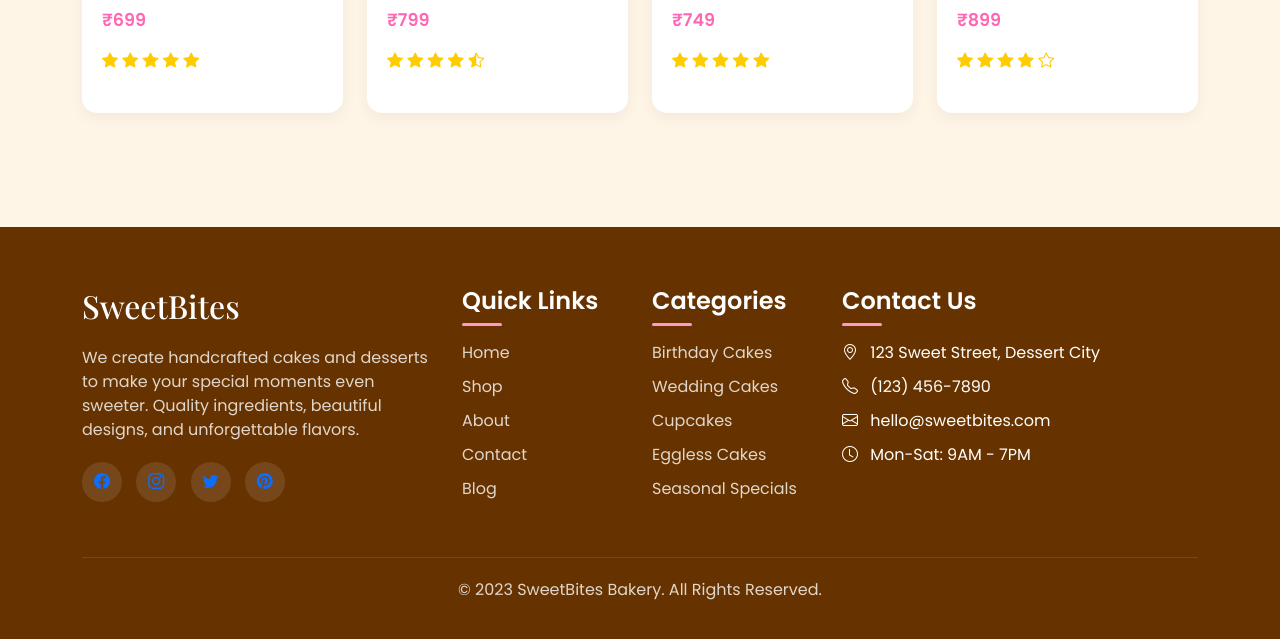
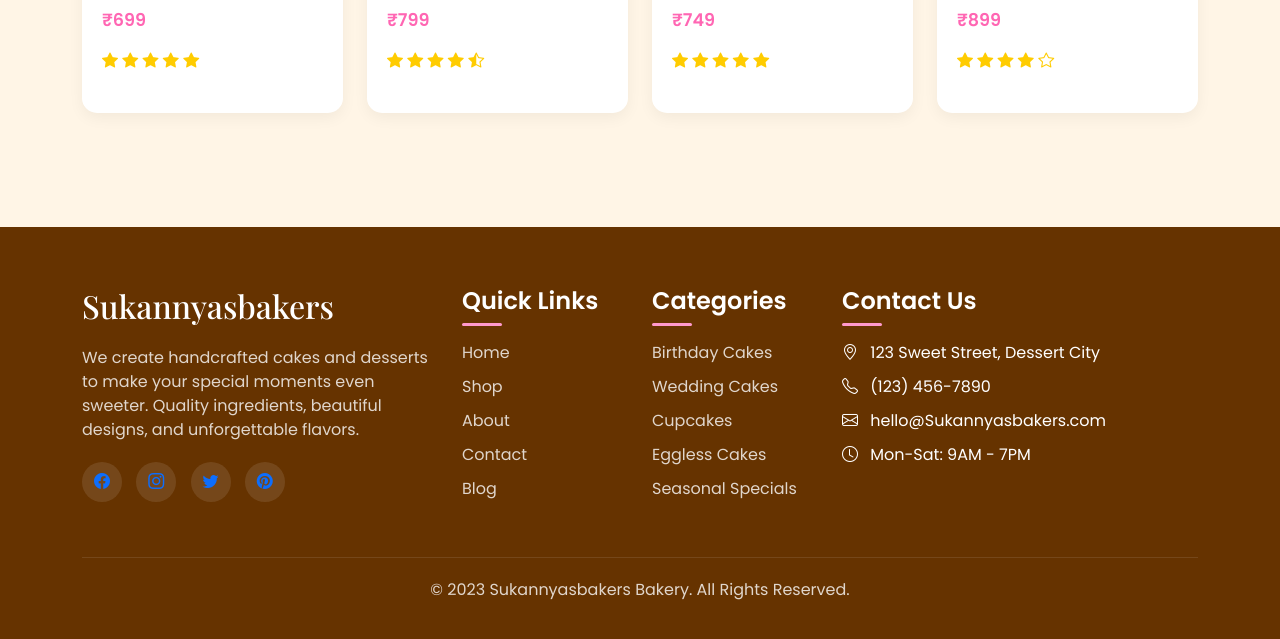
Before and after one commit to drxMalick123/Cakeshop1, a plain HTML site: page prodet.html in a window 1280 px wide. Shown: the part 1617-2256 px from the top of the page. Drawn offline with nearby package versions, Linux system fonts and the light colour scheme.

Commit message:
Update prodet.html

```diff
--- a/prodet.html
+++ b/prodet.html
@@ -3,7 +3,7 @@
 <head>
     <meta charset="UTF-8">
     <meta name="viewport" content="width=device-width, initial-scale=1.0">
-    <title>Belgian Chocolate Cake - SweetBites Bakery</title>
+    <title>Belgian Chocolate Cake - Sukannyasbakers Bakery</title>
     <!-- Bootstrap 5 CDN -->
     <link href="https://cdn.jsdelivr.net/npm/bootstrap@5.3.2/dist/css/bootstrap.min.css" rel="stylesheet">
     <!-- Bootstrap Icons -->
@@ -543,7 +543,7 @@
             <button class="navbar-toggler" type="button" data-bs-toggle="collapse" data-bs-target="#navbarSupportedContent">
                 <span class="navbar-toggler-icon"></span>
             </button>
-            <a class="navbar-brand" href="index.html">SweetBites</a>
+            <a class="navbar-brand" href="index.html">Sukannyasbakers</a>
 
             <div class="collapse navbar-collapse" id="navbarSupportedContent">
                 <ul class="navbar-nav me-auto mb-2 mb-lg-0">
@@ -806,7 +806,7 @@
         <div class="container">
             <div class="row">
                 <div class="col-lg-4 col-md-6 mb-4 mb-lg-0 fade-in">
-                    <h3 class="footer-logo serif">SweetBites</h3>
+                    <h3 class="footer-logo serif">Sukannyasbakers</h3>
                     <p>We create handcrafted cakes and desserts to make your special moments even sweeter. Quality ingredients, beautiful designs, and unforgettable flavors.</p>
                     <div class="social-icons">
                         <a href="#" class="social-icon"><i class="bi bi-facebook"></i></a>
@@ -843,14 +843,14 @@
                     <ul class="footer-links">
                         <li><i class="bi bi-geo-alt me-2"></i> 123 Sweet Street, Dessert City</li>
                         <li><i class="bi bi-telephone me-2"></i> (123) 456-7890</li>
-                        <li><i class="bi bi-envelope me-2"></i> hello@sweetbites.com</li>
+                        <li><i class="bi bi-envelope me-2"></i> hello@Sukannyasbakers.com</li>
                         <li><i class="bi bi-clock me-2"></i> Mon-Sat: 9AM - 7PM</li>
                     </ul>
                 </div>
             </div>
 
             <div class="text-center copyright fade-in">
-                <p>&copy; 2023 SweetBites Bakery. All Rights Reserved.</p>
+                <p>&copy; 2023 Sukannyasbakers Bakery. All Rights Reserved.</p>
             </div>
         </div>
     </footer>
```
